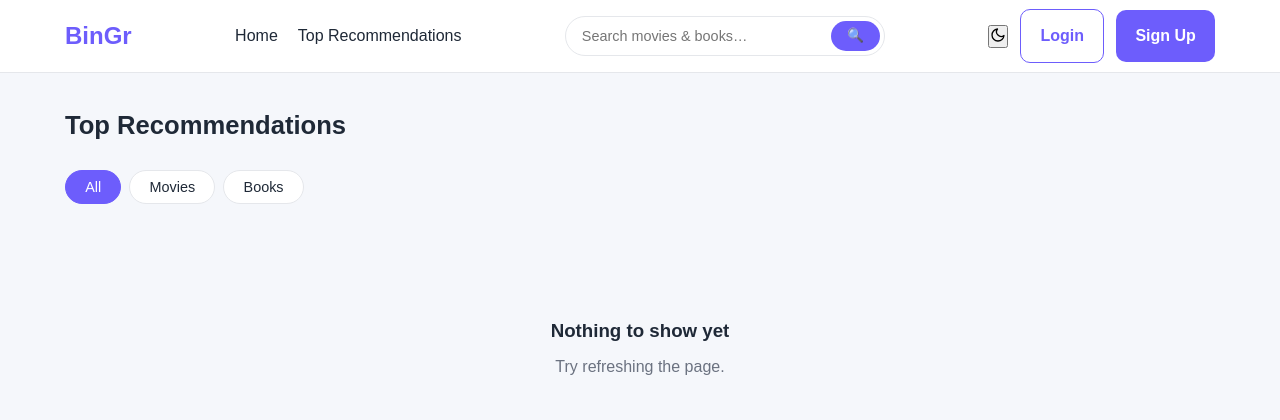
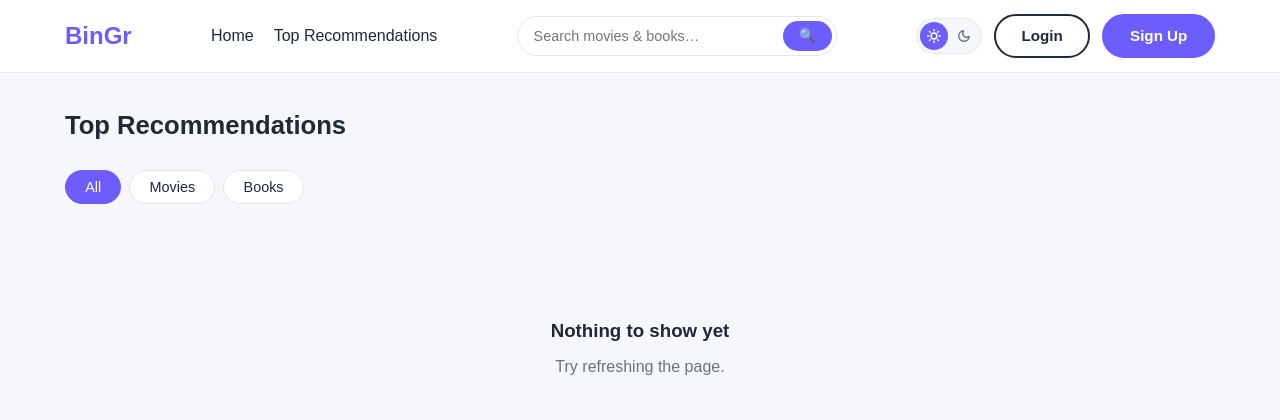
Before and after one commit to kelvinj02/Bingr, a Flask app: page /browse in a window 1280 px wide. Shown: the top 420 px of the page. Run offline with Flask 3, Linux system fonts and the light colour scheme; data that the repository does not hold is empty; parts of the project's set-up code (start-up, migrations or seed data) failed here and were passed over.

Commit message:
restyled the sun/moon button and other buttons

```diff
--- a/recommender/static/css/main.css
+++ b/recommender/static/css/main.css
@@ -114,47 +114,163 @@ ul {
     gap: 0.75rem;
 }
 
-.theme-btn {
-    border: 1px solid var(--border);
-    background: var(--card-bg);
-    border-radius: 10px;
-    padding: 0.55rem 0.7rem;
+.theme-toggle {
+    position: relative;
+    display: flex;
+    align-items: center;
+    gap: 2px;
+    background: var(--bg-color);
+    border: 1.5px solid var(--border);
+    border-radius: 999px;
+    padding: 3px;
     cursor: pointer;
+    outline: none;
+    flex-shrink: 0;
+}
+
+.theme-toggle::before {
+    content: '';
+    position: absolute;
+    top: 3px;
+    left: 3px;
+    width: 28px;
+    height: 28px;
+    background: var(--primary);
+    border-radius: 999px;
+    transition: left 0.25s cubic-bezier(0.4, 0, 0.2, 1);
+}
+
+[data-theme="dark"] .theme-toggle::before {
+    left: 33px; /* 3px padding + 28px icon + 2px gap */
+}
+
+.ti-sun, .ti-moon {
+    position: relative;
+    z-index: 1;
+    width: 28px;
+    height: 28px;
+    display: flex;
+    align-items: center;
+    justify-content: center;
+    border-radius: 999px;
+    transition: color 0.25s;
+    flex-shrink: 0;
+}
+
+/* Light mode: sun is active (white icon over purple pill) */
+[data-theme="light"] .ti-sun  { color: #fff; }
+[data-theme="light"] .ti-moon { color: var(--muted-text); }
+
+/* Dark mode: moon is active (white icon over purple pill) */
+[data-theme="dark"] .ti-moon { color: #fff; }
+[data-theme="dark"] .ti-sun  { color: var(--muted-text); }
+
+/* ── giffgaff-style buttons ────────────────────────────────────────────── */
+@keyframes gg-shake {
+    0%   { transform: scale(1)    rotate(0deg); }
+    20%  { transform: scale(1.08) rotate(-3deg); }
+    40%  { transform: scale(1.06) rotate(3deg); }
+    60%  { transform: scale(1.04) rotate(-2deg); }
+    80%  { transform: scale(1.02) rotate(1deg); }
+    100% { transform: scale(1)    rotate(0deg); }
 }
 
 .btn {
-    display: inline-block;
-    padding: 0.8rem 1.2rem;
-    border-radius: 10px;
+    display: inline-flex;
+    align-items: center;
+    justify-content: center;
+    gap: 0.4rem;
+    padding: 0.7rem 1.6rem;
+    border-radius: 999px;
     font-weight: 700;
-    border: none;
+    font-size: 0.95rem;
+    border: 2px solid transparent;
     cursor: pointer;
-    transition: 0.25s ease;
+    text-decoration: none;
+    line-height: 1.2;
+    white-space: nowrap;
+    transition: background 0.18s ease, color 0.18s ease, border-color 0.18s ease;
+    -webkit-font-smoothing: antialiased;
+}
+
+.btn--shake {
+    animation: gg-shake 0.5s ease forwards;
 }
 
 .btn-primary {
     background: var(--primary);
     color: #fff;
+    border-color: var(--primary);
 }
 
 .btn-primary:hover {
     background: var(--primary-hover);
+    border-color: var(--primary-hover);
 }
 
 .btn-outline {
     background: transparent;
-    color: var(--primary);
-    border: 1px solid var(--primary);
+    color: var(--text-color);
+    border-color: var(--text-color);
 }
 
 .btn-outline:hover {
-    background: var(--primary);
-    color: #fff;
+    background: var(--text-color);
+    color: var(--bg-color);
 }
 
 .btn-full {
     width: 100%;
     text-align: center;
+}
+
+/* btn-sm as a size modifier on top of .btn — only adjusts size, not border */
+.btn-sm {
+    padding: 0.35rem 1rem;
+    font-size: 0.8rem;
+}
+
+/* Standalone small action buttons (used without .btn base) */
+.btn-save,
+.btn-read {
+    display: inline-flex;
+    align-items: center;
+    justify-content: center;
+    border-radius: 999px;
+    font-weight: 700;
+    cursor: pointer;
+    white-space: nowrap;
+    line-height: 1.2;
+    transition: background 0.18s ease, color 0.18s ease, border-color 0.18s ease;
+    -webkit-font-smoothing: antialiased;
+}
+
+.btn-save,
+.btn-read {
+    padding: 0.35rem 1rem;
+    font-size: 0.8rem;
+}
+
+.btn-save {
+    background: transparent;
+    color: var(--primary);
+    border: 1.5px solid var(--primary);
+}
+
+.btn-save:hover {
+    background: var(--primary);
+    color: #fff;
+}
+
+.btn-read {
+    background: var(--primary);
+    color: #fff;
+    border: 1.5px solid var(--primary);
+}
+
+.btn-read:hover {
+    background: var(--primary-hover);
+    border-color: var(--primary-hover);
 }
 
 .hero,
@@ -992,11 +1108,6 @@ ul {
     margin-top: 0.5rem;
 }
 
-.btn-sm {
-    padding: 0.4rem 0.8rem;
-    font-size: 0.82rem;
-    border-radius: 8px;
-}
 
 .form-stars {
     display: flex;
--- a/recommender/static/js/main.js
+++ b/recommender/static/js/main.js
@@ -1,3 +1,21 @@
+// ── giffgaff shake animation ──────────────────────────────────────────────
+function ggShake(btn) {
+  btn.classList.remove('btn--shake');
+  void btn.offsetWidth; // force reflow so animation restarts
+  btn.classList.add('btn--shake');
+  setTimeout(() => btn.classList.remove('btn--shake'), 600);
+}
+
+document.addEventListener('click', e => {
+  const btn = e.target.closest('.btn, .btn-save, .btn-read');
+  if (btn) ggShake(btn);
+});
+
+document.addEventListener('focusin', e => {
+  const btn = e.target.closest('.btn, .btn-save, .btn-read');
+  if (btn) ggShake(btn);
+});
+
 // ── theme toggle ─────────────────────────────────────────────────────────
 const THEME_KEY = 'reel-reads-theme';
 
@@ -6,16 +24,8 @@ function applyTheme(theme) {
   localStorage.setItem(THEME_KEY, theme);
   const btn = document.getElementById('theme-toggle');
   if (btn) {
-    btn.innerHTML = theme === 'dark' ? sunIcon() : moonIcon();
     btn.setAttribute('aria-label', theme === 'dark' ? 'Switch to light mode' : 'Switch to dark mode');
   }
-}
-
-function moonIcon() {
-  return `<svg width="16" height="16" viewBox="0 0 24 24" fill="none" stroke="currentColor" stroke-width="2" stroke-linecap="round" stroke-linejoin="round"><path d="M21 12.79A9 9 0 1 1 11.21 3 7 7 0 0 0 21 12.79z"/></svg>`;
-}
-function sunIcon() {
-  return `<svg width="16" height="16" viewBox="0 0 24 24" fill="none" stroke="currentColor" stroke-width="2" stroke-linecap="round" stroke-linejoin="round"><circle cx="12" cy="12" r="5"/><line x1="12" y1="1" x2="12" y2="3"/><line x1="12" y1="21" x2="12" y2="23"/><line x1="4.22" y1="4.22" x2="5.64" y2="5.64"/><line x1="18.36" y1="18.36" x2="19.78" y2="19.78"/><line x1="1" y1="12" x2="3" y2="12"/><line x1="21" y1="12" x2="23" y2="12"/><line x1="4.22" y1="19.78" x2="5.64" y2="18.36"/><line x1="18.36" y1="5.64" x2="19.78" y2="4.22"/></svg>`;
 }
 
 document.addEventListener('DOMContentLoaded', () => {
--- a/recommender/templates/base.html
+++ b/recommender/templates/base.html
@@ -30,7 +30,20 @@
 
             <div class="nav-actions">
                 <button class="theme-toggle" id="theme-toggle" aria-label="Toggle theme">
-                <svg width="16" height="16" viewBox="0 0 24 24" fill="none" stroke="currentColor" stroke-width="2" stroke-linecap="round" stroke-linejoin="round"><path d="M21 12.79A9 9 0 1 1 11.21 3 7 7 0 0 0 21 12.79z"/></svg>
+                  <span class="ti-sun">
+                    <svg width="14" height="14" viewBox="0 0 24 24" fill="none" stroke="currentColor" stroke-width="2.5" stroke-linecap="round" stroke-linejoin="round">
+                      <circle cx="12" cy="12" r="5"/>
+                      <line x1="12" y1="1" x2="12" y2="3"/><line x1="12" y1="21" x2="12" y2="23"/>
+                      <line x1="4.22" y1="4.22" x2="5.64" y2="5.64"/><line x1="18.36" y1="18.36" x2="19.78" y2="19.78"/>
+                      <line x1="1" y1="12" x2="3" y2="12"/><line x1="21" y1="12" x2="23" y2="12"/>
+                      <line x1="4.22" y1="19.78" x2="5.64" y2="18.36"/><line x1="18.36" y1="5.64" x2="19.78" y2="4.22"/>
+                    </svg>
+                  </span>
+                  <span class="ti-moon">
+                    <svg width="14" height="14" viewBox="0 0 24 24" fill="none" stroke="currentColor" stroke-width="2.5" stroke-linecap="round" stroke-linejoin="round">
+                      <path d="M21 12.79A9 9 0 1 1 11.21 3 7 7 0 0 0 21 12.79z"/>
+                    </svg>
+                  </span>
                 </button>
 
                 {% if current_user.is_authenticated %}
```
